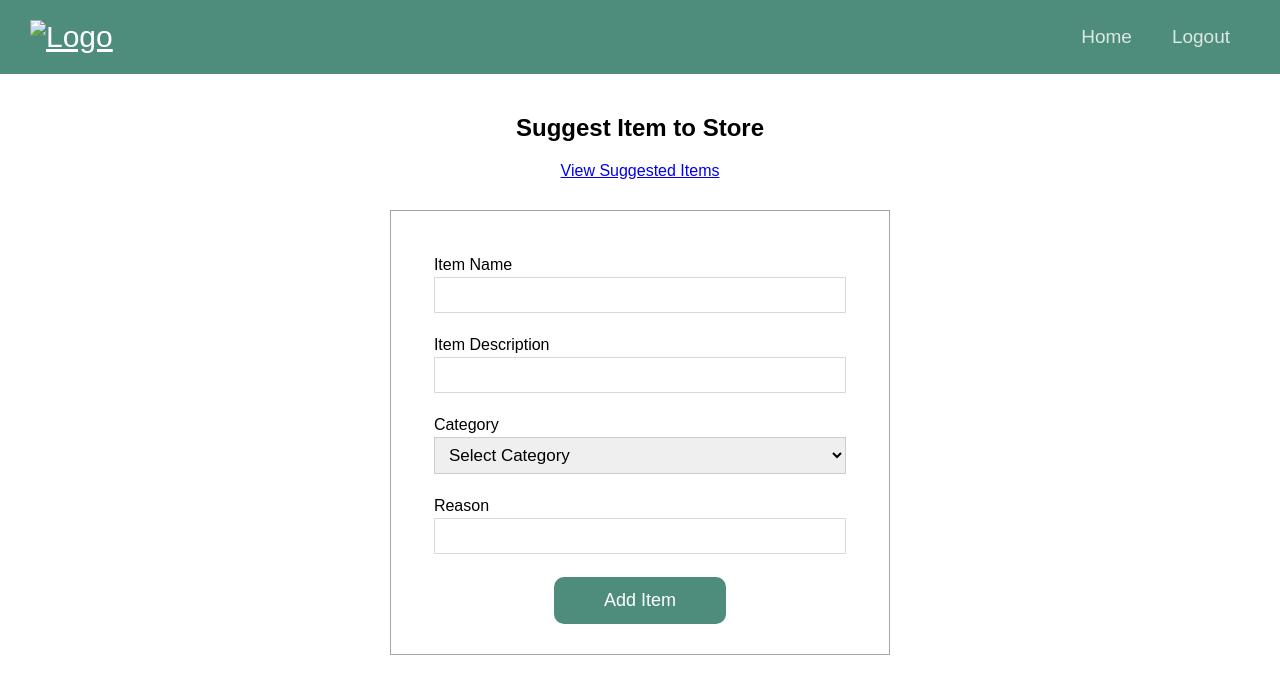
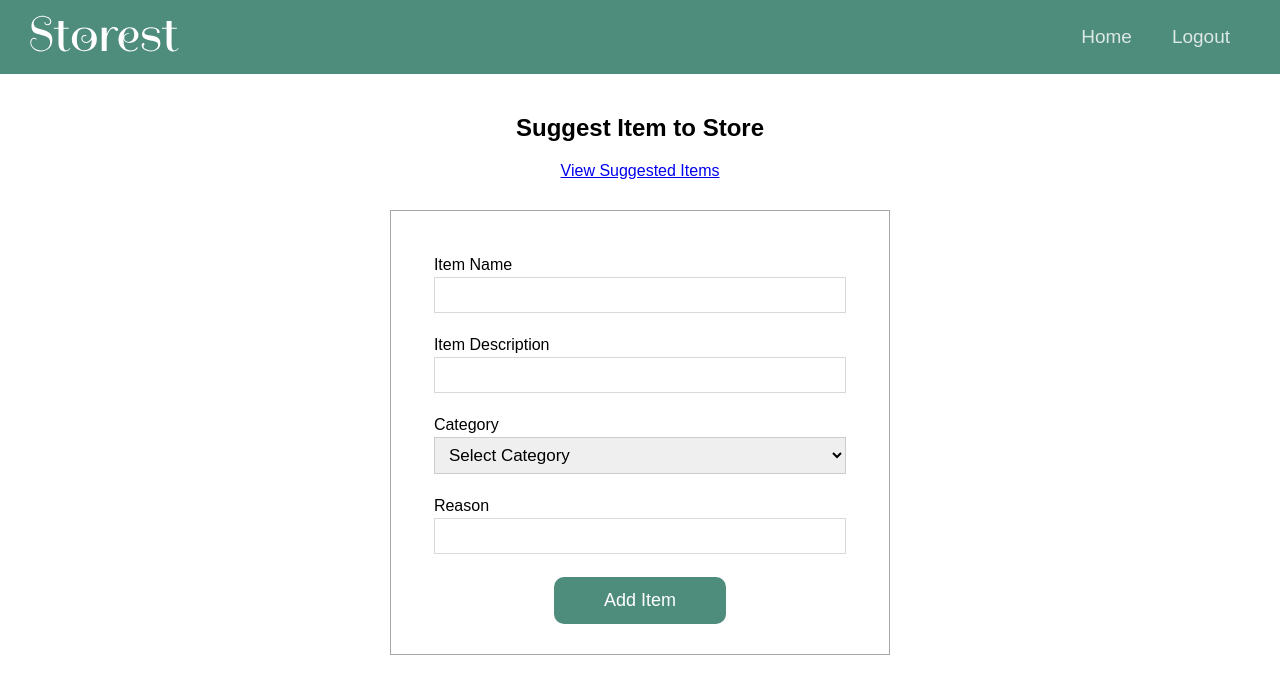
Before and after one commit to AbdQaadir/JS-Minna-Final-Assessment, a plain HTML site: page store/suggest.html in a window 1280 px wide. Drawn offline with Linux system fonts and the light colour scheme; sample sign-in values are in the browser's storage; a web font is replaced by a local one.

Commit message:
Implemented Logout and also fixed logo directory bug

```diff
--- a/store/suggest.html
+++ b/store/suggest.html
@@ -14,7 +14,7 @@
     <header>
         <nav>
             <a href="../index.html" class="brand">
-                <img src="./assets/images/logo.svg" alt="Logo">
+                <img src="../assets/images/logo.svg" alt="Logo">
             </a>
             <ul>
                 <li><a href="../index.html">Home</a></li>
@@ -28,7 +28,7 @@
     <div id="mobile-nav">
         <span class="close" onclick="ToggleNav()">X</span>
         <a href="../index.html" class="brand">
-            <img src="./assets/images/logo.svg" alt="Logo">
+            <img src="../assets/images/logo.svg" alt="Logo">
         </a>
         <ul>
             <li><a href="../index.html">Home</a></li>
```
